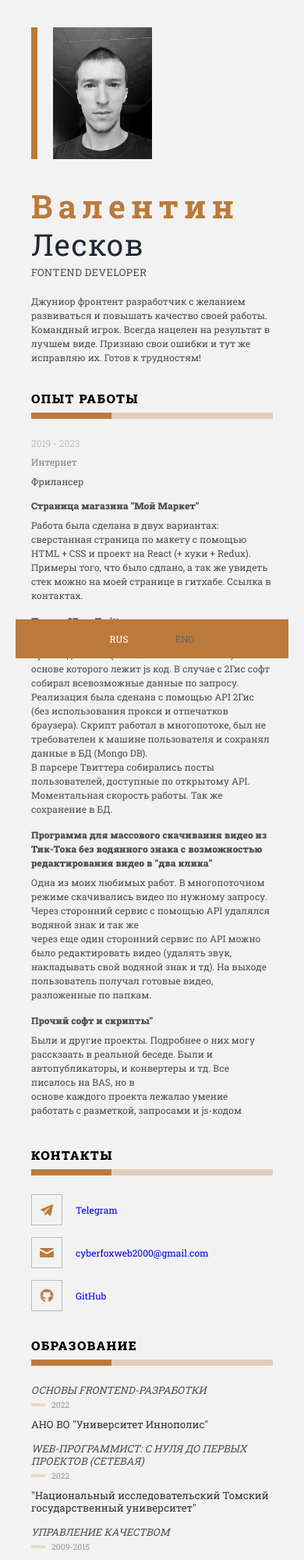
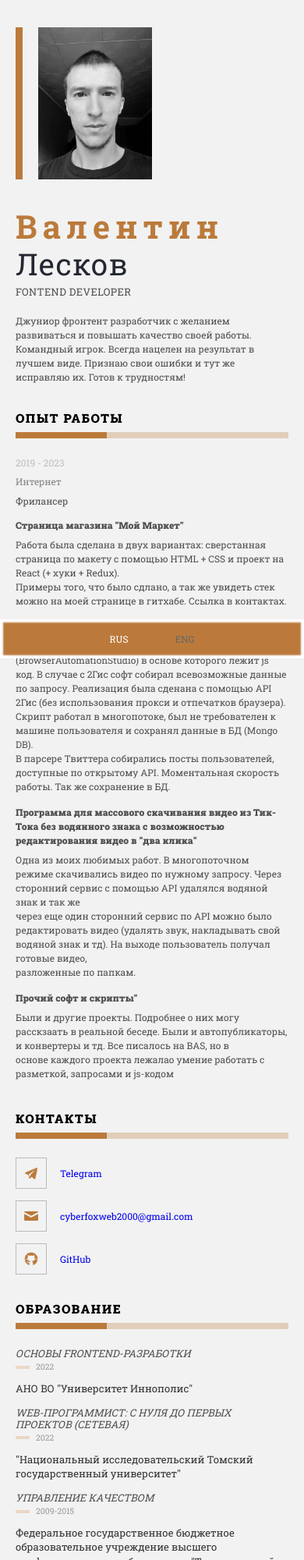
Before and after one commit to ValentinCyberFox/resume, a plain HTML site: page index.html in a window 390 px wide. Shown: the top 2000 px of the page at 78% size. Drawn offline with Linux system fonts and the light colour scheme.

Commit message:
Update footer

```diff
--- a/css/main.css
+++ b/css/main.css
@@ -244,6 +244,7 @@ body {
   margin-bottom: 4px;
   font-style: italic;
   font-size: calc(25rem / var(--font-size-maket));
+  line-height: 110%;
   text-transform: uppercase;
   color: #4f4f4f;
 }
@@ -267,6 +268,7 @@ body {
 
 .content__education-university {
   font-size: calc(25rem / var(--font-size-maket));
+  line-height: 140%;
   color: #333;
 }
 
@@ -322,6 +324,8 @@ footer {
   bottom: 0;
   display: flex;
   justify-content: center;
+  border: 2px solid white;
+  box-shadow: inset 0 0 2px 2px rgb(255, 255, 255);
   background-color: var(--main-color-one);
 }
 
@@ -396,6 +400,11 @@ footer {
     font-size: 12px;
   }
 
+  :root {
+    --page-padding-right: 10px;
+    --page-padding-left: 10px;
+  }
+
   .blocks {
     gap: 20px;
   }
@@ -419,4 +428,8 @@ footer {
   .content__skill-list {
     gap: 15px;
   }
+
+  .container{
+    padding: 0;
+  }
 }
```
